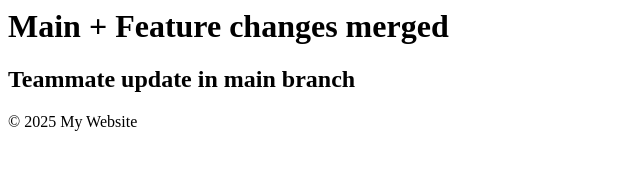
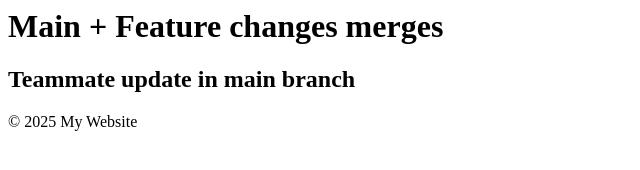
Before and after one commit to MotakatlaSashankReddy/git-branching-demo, a plain HTML site: page index.html in a window 1280 px wide. Shown: the full height of the page, 0-640 px from the left. Drawn offline with Linux system fonts and the light colour scheme.

```diff
--- a/index.html
+++ b/index.html
@@ -1,4 +1,4 @@
 
-<h1>Main + Feature changes merged</h1>
+<h1>Main + Feature changes merges</h1>
 <h2>Teammate update in main branch</h2>
 <footer>© 2025 My Website</footer>
```
